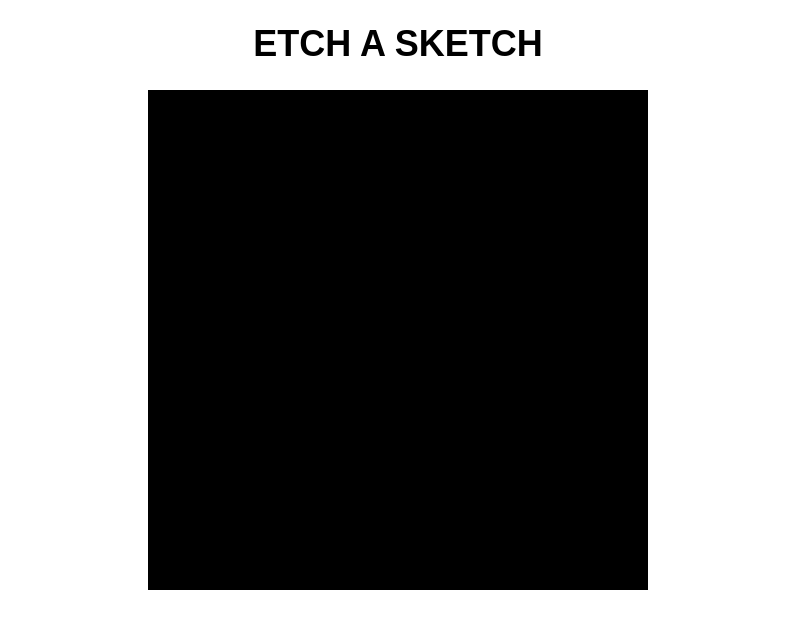
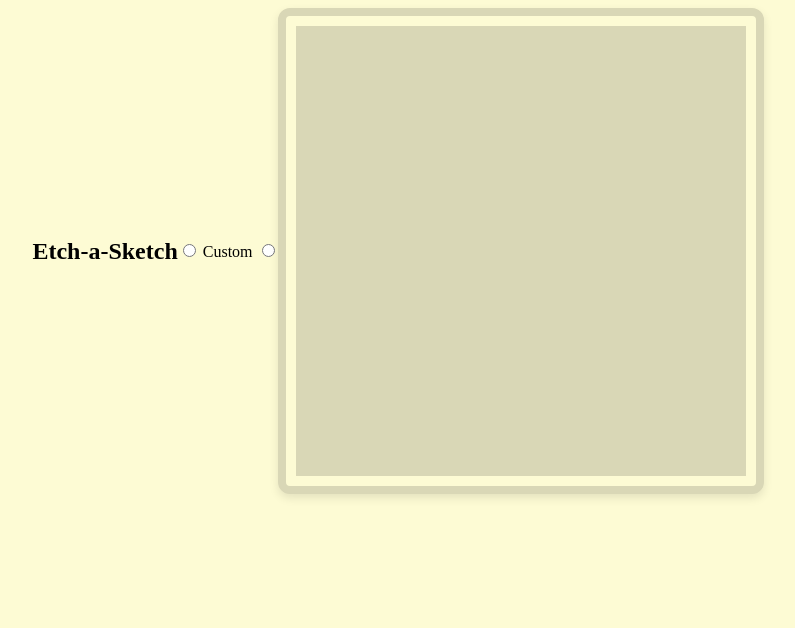
Before and after one commit to fawaaazi/Etch-a-Sketch, a plain HTML site: page index.html in a window 1280 px wide. Shown: the whole page, without its empty margins (242-1037 px from the left). Drawn offline with Linux system fonts and the light colour scheme.

Commit message:
some changes in the ui are made

```diff
--- a/index.html
+++ b/index.html
@@ -7,12 +7,16 @@
     <link rel="stylesheet" href="style.css">
 </head>
 <body>
-    <section class="header">
-        <div>
-            ETCH A SKETCH
+    <section class="container">
+        <div class="name">
+            <h1>Etch-a-Sketch</h1>
         </div>
-    </section>
-    <section class="container">
+        <div class="color-picker">
+            <input type="radio" id="custom" value="custom">
+            <label for="custom">Custom</label>
+            <input type="radio" name="" id="rainbow" value="rainbow">
+            <label for="rainbow"></label>
+        </div>
         <div class="grid">
 
         </div>
--- a/script.js
+++ b/script.js
@@ -31,20 +31,21 @@
 
 function rowStyler(newDiv){
     newDiv.style.width = "100%";
-    newDiv.style.height = "31.25px"
-    newDiv.style.backgroundColor = "black";
-    newDiv.style.cssText = "display: flex; justify-content: flex-start; width: 100%; height: 31.25px; background-color: black;";
+    newDiv.style.height = "28.125px"
+    newDiv.style.backgroundColor = "#212529";
+    newDiv.style.cssText = "display: flex; justify-content: flex-start; width: 100%; height: 28.125px; background-color: #D9D7B6;";
     newDiv.className = "grid-row";
 }
 
 function girdStyler(newDiv){
-     newDiv.style.cssText = "width: 31.25px; height: 31.25px;"
+     newDiv.style.cssText = "width: 28.125px; height: 28.125px;"
      newDiv.className = "grid-element";
 }
 
 
 function rainbowColorGenerator(){
     let rgb = ["#FF0000", "#FFA500", "#FFFF00", "#008000", "#0000FF", "#4B0082", "#EE82EE"];
+    return "#878672"
     return rgb[Math.floor(Math.random() * 7)]
 }
 rowGenerator()
--- a/style.css
+++ b/style.css
@@ -1,3 +1,6 @@
+body{
+    background-color: #FDFBD4;
+}
 .header{
     display: flex;
     align-items:center;
@@ -8,7 +11,7 @@
     padding: 15px;
     font-size: 36px;
     font-weight: 900;
-    color: black;
+    color: #212529;
     font-family:Arial, Helvetica, sans-serif;
     padding-bottom: 25px;
 
@@ -23,6 +26,12 @@
 .grid{
     display: flex;
     flex-direction: column;
-    width:500px;
-    height:500px;
+    width:450px;
+    height:450px;
+    border: 8px solid #D9D7B6;
+    background-color: #FDFBD4;
+    padding: 10px;
+    border-radius: 12px;
+    box-shadow: 0 4px 10px rgba(0, 0, 0, 0.1);
+
 }
```
